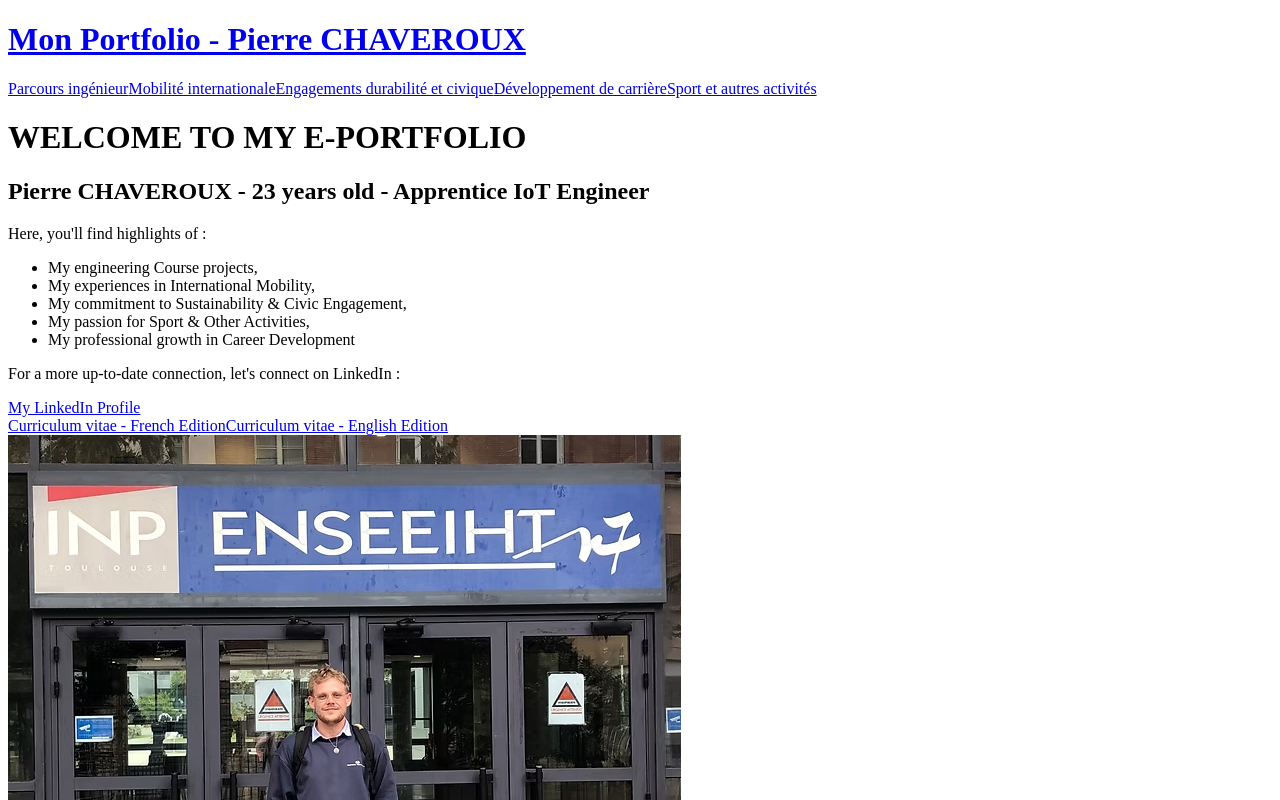
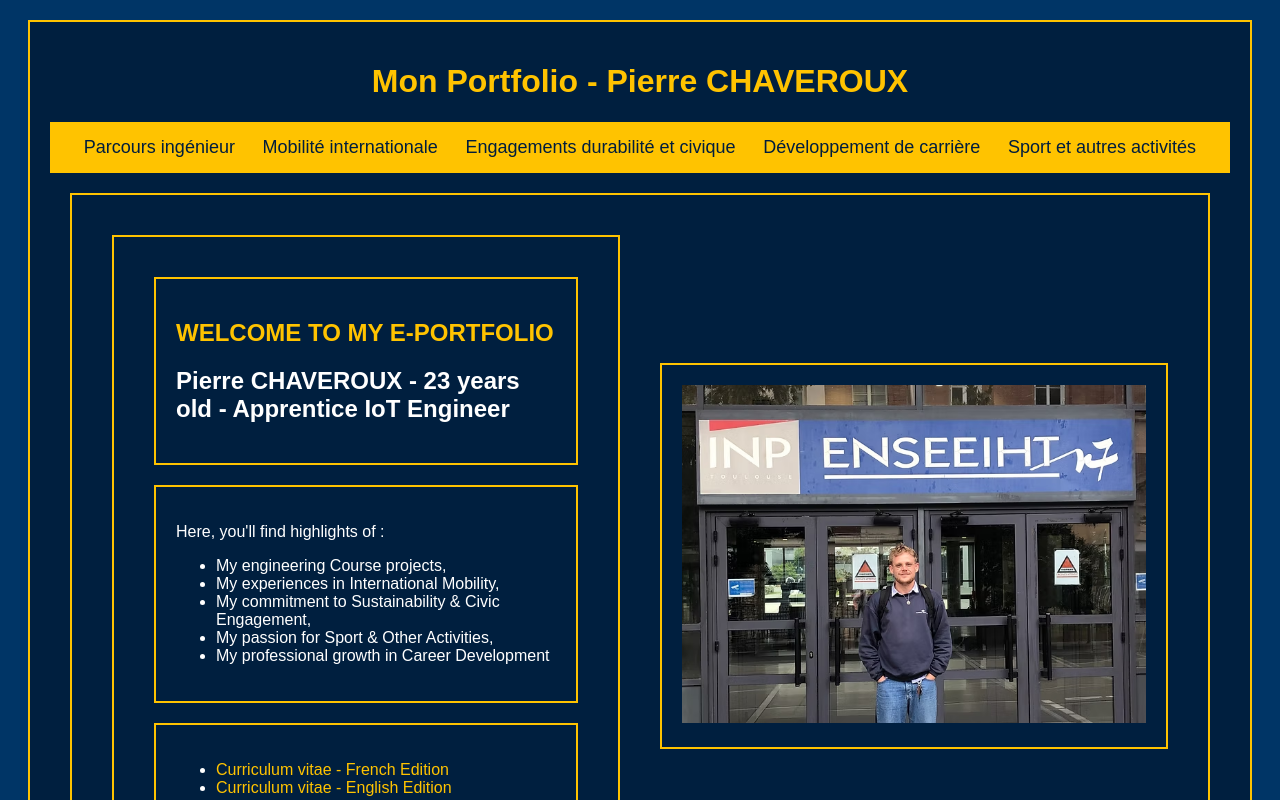
Before and after one commit to t70n/portfolio, a Vue app in the folder app_portfolio/: page / in a window 1280 px wide. Shown: the top 800 px of the page. Built offline with nearby package versions, Linux system fonts and the light colour scheme.

Commit message:
Start CSS

```diff
--- a/app_portfolio/src/App.vue
+++ b/app_portfolio/src/App.vue
@@ -1,8 +1,8 @@
 <script setup></script>
 
 <template>
-  <h1><router-link to="/">Mon Portfolio - Pierre CHAVEROUX</router-link></h1>
-  <nav>
+  <h1 class=navbar_title><router-link to="/">Mon Portfolio - Pierre CHAVEROUX</router-link></h1>
+  <nav class="navbar">
         <router-link to="/engineering_course">Parcours ingénieur</router-link>
         <router-link to="/international_mobility">Mobilité internationale</router-link>
         <router-link to="/sustainability_civic_engagement">Engagements durabilité et civique</router-link>
@@ -12,4 +12,4 @@
     <router-view></router-view>
 </template>
 
-<style scoped></style>
+<style src="./style/navbar.css" scoped></style>
--- a/app_portfolio/src/main.js
+++ b/app_portfolio/src/main.js
@@ -7,6 +7,9 @@ import App from './App.vue'
 // Import the router instance from the router configuration file.
 import router from './router';
 
+// Import global CSS styles for all potfolio components.
+import './style/global.css';
+
 // An application instance won't render anything until its .mount() method is called.
 // It expects a "container" argument, which can either be an actual DOM element or a selector string:
 const app = createApp(App);
--- /dev/null
+++ b/app_portfolio/src/style/global.css
@@ -0,0 +1,56 @@
+body {
+  font-family: Arial, sans-serif;
+  background-color: #003566;
+  text-align: justify;
+}
+/* -------------------------------------------------- */
+div, section {                                        /* Style des éléments de structure */
+  margin: 20px;
+  padding: 20px;
+  background-color: #001f3f;
+  border: #ffc300 2px solid;
+}
+/* -------------------------------------------------- */
+h1, h2, h3 {                                                  /* Titres et sous-titres de la page */
+    color: #ffc300;
+}
+
+.page_title {
+    color: #ffc300;
+}
+.page_subtitle {
+    color: #ffffff;
+}
+p, ul, li {                                           /* Style des éléments de liste et des paragraphes */
+  color:#ffffff;
+}
+/* -------------------------------------------------- */
+.container {
+    display: flex;                                    /* Active le mode flexbox */
+    justify-content: space-between;                   /* Espace les éléments à gauche et à droite */
+    align-items: center;                              /* Aligne verticalement au centre (optionnel) */
+}
+.left-section {
+    flex: 1;                                          /* Prend 50% de l'espace disponible */
+    text-align: left;                                 /* Alignement du texte à gauche */
+}
+.right-section {
+    flex: 1;                                          /* Prend 50% de l'espace disponible */
+    text-align: right;                                /* Alignement du contenu à droite */
+}
+.right-section img {
+    max-width: 100%;                                  /* Assure que l'image ne dépasse pas de sa div */
+    height: auto;                                     /* Garde les proportions de l'image */
+}
+/* -------------------------------------------------- */
+a {
+  color: #ffc300;                                   /* Couleur des liens */
+  text-decoration: none;                              /* Supprime le soulignement des liens */
+}
+a:hover {
+  color: #ffd60a;                                   /* Couleur des liens au survol */
+  text-decoration: underline;                         /* Ajoute un soulignement au survol */
+}
+a:visited {
+    color: inherit;                                   /* Enlève l'effet "déjà cliqué" */
+}
--- /dev/null
+++ b/app_portfolio/src/style/navbar.css
@@ -0,0 +1,34 @@
+/* Style de base pour la barre de navigation */
+.navbar {
+  background-color: #ffc300;                            /* Couleur de fond */
+  padding: 15px 20px;                                       /* Espacement interne */
+  display: flex;                                            /* Utilisation de flexbox pour l'alignement */
+  justify-content: space-around;                            /* Espacement égal entre les éléments */
+  align-items: center;                                      /* Alignement vertical des éléments */
+  position: sticky;                                         /* Barre de navigation fixe en haut de la page */
+}
+/* Style des liens dans la barre de navigation */
+.navbar a {
+  color: #001d3d;                                           /* Couleur du texte */
+  text-decoration: none;                                    /* Supprime le soulignement des liens */
+  font-size: 18px;                                          /* Taille de la police */
+  font-weight: 500;                                         /* Épaisseur de la police */
+  transition: color 0.3s ease;                              /* Animation pour le survol */
+}
+/* Effet de survol pour les liens */
+.navbar a:hover {
+  color: #003566;                                         /* Couleur au survol */
+}
+/* Style pour le lien actif (optionnel) */
+.navbar a.router-link-exact-active {
+  color: #003566;                                         /* Couleur pour le lien actif */
+}
+/* Style pour le titre du portfolio */
+.navbar_title {
+  text-decoration: none;
+  color: #ffc300;                                         /* Couleur du texte */
+  text-align: center;                                       /* Centrer le texte */
+}
+.navbar_title:visited {
+    color: inherit;                                         /* Enlève l'effet "déjà cliqué" */
+}
--- a/app_portfolio/src/views/engineering_course.vue
+++ b/app_portfolio/src/views/engineering_course.vue
@@ -5,20 +5,28 @@
 
         <h2>PROJECTS : Explore a selection of innovative projects showcasing my engineering expertise and creativity.</h2>
 
-        <div>
+        <div class="container">
+            <section class="left-section">
                 <h3>The "HomeBox"</h3>
                 <p>Limited by the hardware solutions of standard Internet providers in France, I set myself the goal of developing my own internet box based on an industrial 5G router, fully customizable.</p>
                 <p>The "HomeBox" is a project I work on in my spare time, forming part of a broader home automation architecture. It includes a Home Assistant server to manage Zigbee and WiFi connected devices.</p>
                 <p>The goal of this project is to apply my knowledge in networking and telecommunications to everyday use and to take control of the digital data that concerns me.</p>
+            </section>
+            <section class="right-section">
                 <img src="/img/homebox.png" alt="HomeBox" />
+            </section>
         </div>
 
-        <div>
+        <div class="container">
+            <section class="left-section">
                 <h3>Frequency Jammer</h3>
                 <p>This IUT project allowed me to explore the fundamental concepts of frequency-modulated transmissions and their jamming. I started by studying the theoretical operation of a frequency jammer and then implemented two GNU Radio flowcharts: one for a simple sinusoidal signal and another to jam an audio communication. I used an Adalm Pluto to jam the Wi-Fi communication of a nearby access point, which provided a practical application of the concepts learned.</p>
                 <p>Although the project met its objectives, I faced challenges with the performance of virtual machines and PCs, which caused frequent crashes in the flowcharts, especially with high sample rates. I had to dedicate an entire machine to GNU Radio for proper testing.</p>
                 <p>The real-world test with the Adalm Pluto was especially rewarding. Initially, I tried jamming a car's radio communication, but the jammer lacked the necessary power. Instead, I successfully jammed a Wi-Fi access point.</p>
+            </section>
+            <section class="right-section">
                 <img src="/img/frequency_jammer.png" alt="Frequency Jammer" />
+            </section>
         </div>
 
         <h2>PRODUCTIONS : Discover real-world applications and solutions I've developed to address engineering challenges.</h2>
--- a/app_portfolio/src/views/welcome.vue
+++ b/app_portfolio/src/views/welcome.vue
@@ -1,10 +1,12 @@
 <!-- src/views/welcome.vue -->
 <template>
-    <div>
-        <h1>WELCOME TO MY E-PORTFOLIO</h1>
-        <h2> Pierre CHAVEROUX - 23 years old - Apprentice IoT Engineer</h2>
-    </div>
-    <div>
+    <div class="container">
+        <div class="left-section">
+            <section>
+                <h1 class="page_title">WELCOME TO MY E-PORTFOLIO</h1>
+                <h2 class="page_subtitle"> Pierre CHAVEROUX - 23 years old - Apprentice IoT Engineer</h2>
+            </section>
+            <section>
                 <p> Here, you'll find highlights of : </p>
                 <ul>
                     <li>My engineering Course projects,</li>
@@ -13,17 +15,21 @@
                     <li>My passion for Sport & Other Activities,</li>
                     <li>My professional growth in Career Development</li>
                 </ul>
+            </section>
+            <section>
+                <ul>
+                    <li><a href="/pdf/cv_pierre_chaveroux_fr.pdf" download>Curriculum vitae - French Edition</a></li>
+                    <li><a href="/pdf/cv_pierre_chaveroux_en.pdf" download>Curriculum vitae - English Edition</a></li>
+                </ul>
+            </section>
         </div>
+        <div class="right-section">
+            <img src="/img/ensseih_front_porch.jpg" alt="ENSSEIHT Front Porch" />
+        </div>
+    </div>
+
     <div>
-        <p>For a more up-to-date connection, let's connect on LinkedIn :</p>
-        <a href="https://www.linkedin.com/in/pierre-chaveroux/" target="_blank" rel="noopener">My LinkedIn Profile</a>
-    </div>
-    <div>
-        <a href="/pdf/cv_pierre_chaveroux_fr.pdf" download>Curriculum vitae - French Edition</a>
-        <a href="/pdf/cv_pierre_chaveroux_en.pdf" download>Curriculum vitae - English Edition</a>
-    </div>
-    <div>
-        <img src="/img/ensseih_front_porch.jpg" alt="ENSSEIHT Front Porch" />
+        <p>For a more up-to-date connection, let's connect on LinkedIn : <a href="https://www.linkedin.com/in/pierre-chaveroux/" target="_blank" rel="noopener"> LinkedIn Profile</a> </p>
     </div>
 </template>
 
```
Also changed, not shown: app_portfolio/src/style/welcome.css (added). Lines whose indentation alone changed are shown as unchanged.
